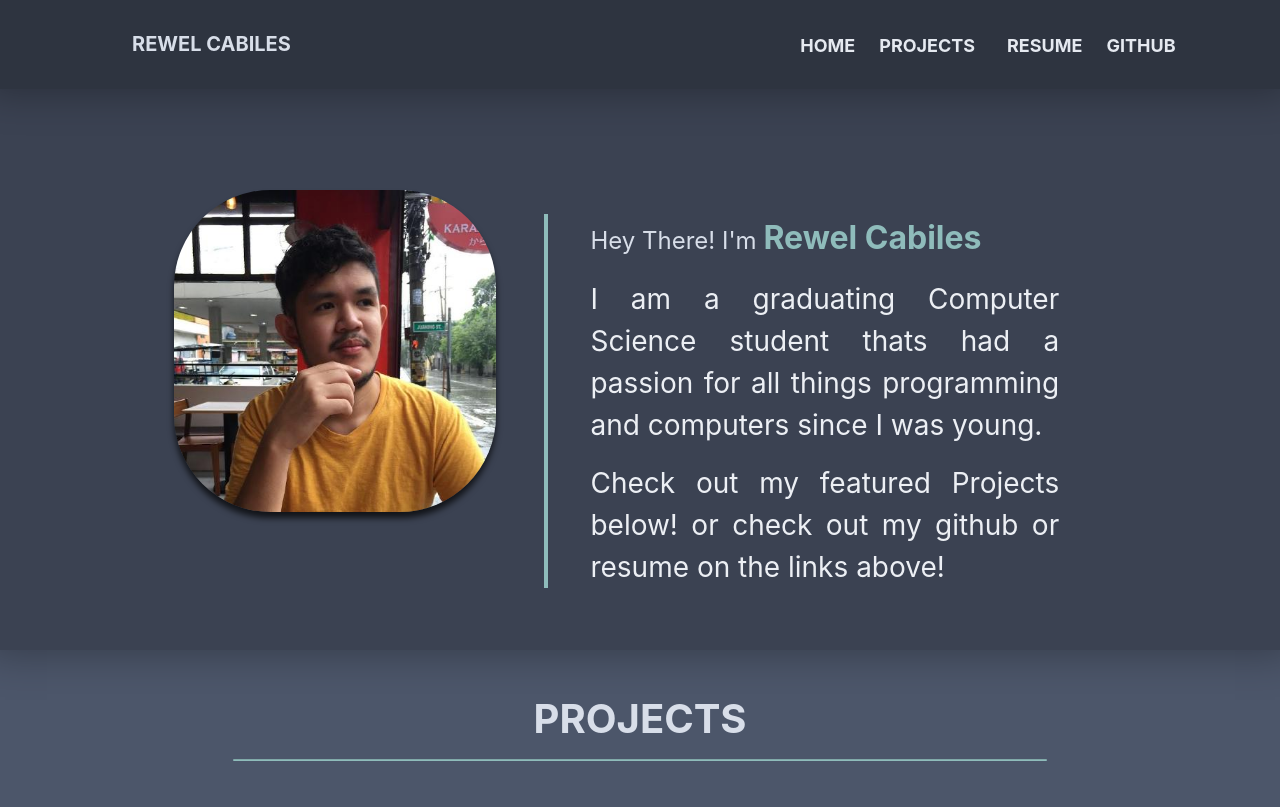
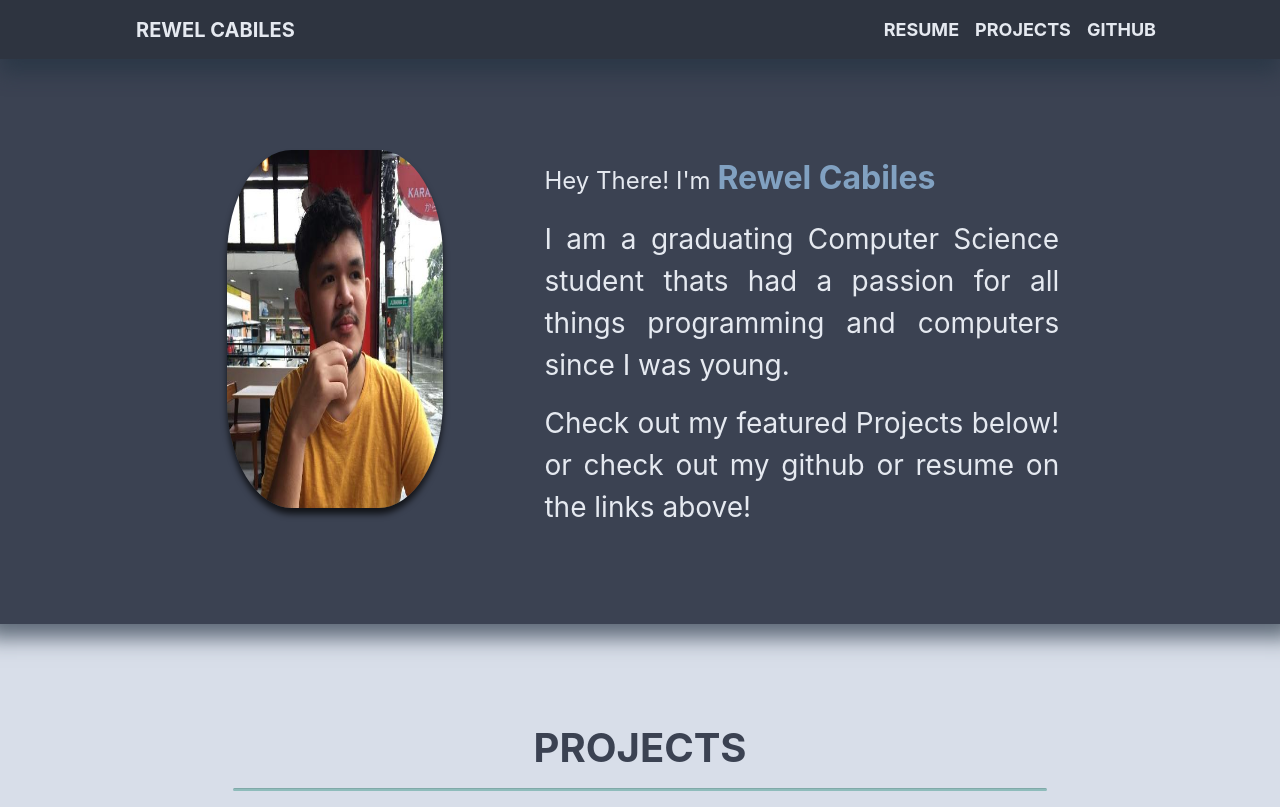
Before and after one commit to rewelcabiles/personal-website, a Flask app: page / in a window 1280 px wide. Shown: the top 807 px of the page. Run offline with Flask 2, Linux system fonts and the light colour scheme; some libraries are stand-ins or nearby versions; grey boxes are pictures that could not be loaded.

Commit message:
Changed color scheme, made more responsive

```diff
--- a/static/css/main.css
+++ b/static/css/main.css
@@ -10,6 +10,13 @@
     --frost-2:#88c0d0;
     --frost-3:#81a1c1;
     --frost-4:#5e81ac;
+
+    --nav-bar-bg: var(--nord-1);
+    --text-light: var(--polar-2);
+    --text-dark: var(--nord-2);
+
+    --highlight-1: var(--frost-3);
+    --highlight-2: var(--frost-1)
 }
 
 html {
@@ -18,5 +25,5 @@ html {
 }
 
 body {
-    background-color: var(--nord-4);
+    background-color: var(--nord-1);
 }
--- a/static/css/main_page_top_header.css
+++ b/static/css/main_page_top_header.css
@@ -1,39 +1,43 @@
 .top_text{
-    color: var(--polar-1);
+    color: var(--text-light);
     font-size: 24px;
 }
 
 .top_text b {
-    color: var(--frost-1);
+    color: var(--highlight-1);
     font-size: 32px;
 }
 
 .top_main_text {
-    color: var(--polar-3);
+    color: var(--text-light);
     text-align: justify;
     font-size: 28px;
 
 }
 
 .top_header {
-    padding-top: 190px;
+    padding-top: 150px;
+    padding-bottom: 80px;
     padding-left: 13%;
     padding-right: 18%;
-
     background-color: var(--nord-2);
-    box-shadow: 0 4px 40px RGBA(0, 0, 0, 0.3);
+    box-shadow: 0 14px 20px RGBA(37, 51, 67, 0.68);
 }
 
-.border_Left {
-    border-left: 4px solid var(--frost-1);
-    padding-left: 42px;
+.border_bottom {
+
+}
+
+.border_top {
+
 }
 
 .top_header img{
     border-radius: 30%;
-    object-fit: contain;
-    height:70%;
+    object-fit: fill;
+    width:60%;
     box-shadow: 0 6px 6px RGBA(0, 0, 0, 0.7);
+    margin-bottom: 10%;
 }
 .slidein {
     left:2400px;
@@ -66,36 +70,96 @@
 }
 
 .transition {
-    background-color: var(--nord-4);
+    background-color: var(--polar-1);
     padding: 45PX;
+    padding-top: 100px;
     padding-left: 17%;
     padding-right: 17%;
     padding-bottom: 5px !important;
 }
 
 .transition h3{
-    color: var(--polar-1);
+    color: var(--text-dark);
     font-size: 40px;
     text-align: center;
 }
 
 
 .transition hr {
-    background-color: var(--frost-1);
-    height: 1px;
+    background-color: var(--highlight-2);
+    height: 2px;
     border-radius: 50px;
 }
 
 .projects_showcase {
     left: 0px;
-    padding: 45px;
+    padding: 40px;
     padding-left: 17%;
     padding-right: 17%;
+    background-color: var(--polar-1);
+}
+
+.project_details{
     background-color: var(--nord-4);
+    padding: 20px;
+    padding-bottom: 0px !important;
+    border-top-right-radius: 20px;
+    border-bottom-right-radius: 20px;
+}
+
+.vidya{
+    object-fit: cover;
+    border-top-left-radius: 20px;
+    border-bottom-left-radius: 20px;
+    width: 100%;
+    height: 100%;
+}
+
+@media (max-width: 768px) {
+    .project_details{
+        border-top-right-radius: 0px;
+        border-bottom-right-radius: 20px;
+        border-bottom-left-radius: 20px;
+    }
+    .vidya{
+        object-fit: cover;
+        border-top-left-radius: 20px;
+        border-top-right-radius: 20px;
+        border-bottom-left-radius: 0px;
+    }
+    .top_text{
+        color: var(--text-light);
+        font-size: 17px;
+    }
+
+    .top_text b {
+        color: var(--highlight-1);
+        font-size: 21px;
+    }
+
+    .top_main_text {
+        color: var(--text-light);
+        text-align: justify;
+        font-size: 19px;
+
+    }
+    .top_header {
+        padding-left: 10%;
+        padding-right: 10%;
+        padding-bottom: 10%;
+        background-color: var(--nord-2);
+        box-shadow: 0 4px 40px RGBA(0, 0, 0, 0.3);
+    }
+
+
 }
 
 .project_detail_titles > h2 {
-    color: var(--polar-3);
+    color: var(--text-light);
+}
+.project_details > p {
+    color: var(--text-light);
+    text-align: justify;
 }
 
 .project_detail_titles > a,
@@ -104,32 +168,23 @@
 .project_detail_titles > a:active {
     padding: 0px;
     margin: 0px;
-    color: var(--polar-3);
+    color: var(--text-light);
     text-decoration: none;
     font-size: 22px;
 }
 
 .project_details hr {
-    background-color: var(--frost-1);
+    background-color: var(--highlight-2);
     border-radius: 40px;
     height: 2px;
     margin-top: 0px;
     margin-bottom: 20px;
 }
 
-.project_details p {
-    color: var(--polar-1);
-    text-align: justify;
-}
 
-.vidya{
-    object-fit: cover;
-    border-radius: 2%;
-    width: 100%;
-}
 
 .slide_up {
-    background-color: var(--nord-4);
+    background-color: var(--polar-1);
     top:2400px;
     position: relative;
     -webkit-animation-name: animation1; /* Safari 4.0 - 8.0 */
--- a/static/css/titlebar.css
+++ b/static/css/titlebar.css
@@ -1,38 +1,39 @@
-.title_bar {
-    z-index: 100;
-    padding-top : 32px;
-    padding-left: 100px;
-    padding-right: 100px;
-    padding-bottom: 14px;
-
-    background-color: var(--nord-1);
-    position:fixed;
-    width: 102vw;
-    box-shadow: 0 4px 40px RGBA(0, 0, 0, 0.3);
+.navbar {
+    -top: 120px;
+    background-color: var(--nav-bar-bg);
+    box-shadow: 0 14px 20px RGBA(37, 51, 67, 0.68);
 }
 
-.title_bar p{
-    padding-left: 32px;
-    color: var(--polar-2);
-    font-weight: bolder;
-    font-size: 18px;
+.navbar-toggler i {
 
-
-}
-
-.title_title {
-    font-size: 20px;
-    padding-left: 32px;
-    font-weight: bolder;
     color: var(--polar-1);
 }
 
-.title_bar_link > a,
-.title_bar_link > a:hover,
-.title_bar_link > a:visited,
-.title_bar_link > a:active {
+.navbar-nav {
+    padding-right: 100px;
+}
+
+.nav-item a{
+    padding-left: 32px;
+    color: var(--text-light);
+    font-weight: bolder;
+    font-size: 24px;
+}
+
+.navbar-brand,
+.navbar-brand:hover {
+    padding-left: 120px;
+    font-weight: bolder;
+    color: var(--text-light);
     text-decoration: none;
-    color: var(--polar-2);
+}
+
+.nav-item a,
+.nav-item a:hover,
+.nav-item a:visited,
+.nav-item a:active {
+    text-decoration: none;
+    color: var(--text-light);
     font-weight: bolder;
     padding-left: 24px;
     font-size: 18px;
--- a/templates/boilerplate.html
+++ b/templates/boilerplate.html
@@ -10,20 +10,27 @@
     {% block head %}{% endblock %}
   </head>
   <body>
-    <div class="row title_bar">
-        <div class="col no-gutters d-flex justify-content-between ">
-            <div>
-                <h4 class="title_title">REWEL CABILES</h4>
-            </div>
-            <div></div>
-            <div class="d-flex title_bar_link">
-                <p>HOME</p>
-                <a href="#projects">PROJECTS</a>
-                <p>RESUME</p>
-                <a target="_blank" href="https://www.github.com/rewelcabiles">GITHUB</a>
-            </div>
-        </div>
-    </div>
+
+    <nav class="navbar fixed-top navbar-expand-md d-flex">
+      <a class="navbar-brand" href="/">REWEL CABILES</a>
+      <button class="navbar-toggler" type="button" data-toggle="collapse" data-target="#collapsibleNavbar">
+        <i class="bi bi-caret-down"></i>
+      </button>
+      <div class="collapse navbar-collapse " id="collapsibleNavbar">
+        <ul class="navbar-nav ml-auto">
+          <li class="nav-item">
+            <a class="nav-link" href="#">RESUME</a>
+          </li>
+          <li class="nav-item">
+            <a class="nav-link" href="#projects">PROJECTS</a>
+          </li>
+          <li class="nav-item">
+            <a  class="nav-link" target="_blank" href="https://www.github.com/rewelcabiles">GITHUB</a>
+          </li>
+        </ul>
+      </div>
+    </nav>
+
 
     {% block content %}{% endblock %}
 
--- a/templates/index.html
+++ b/templates/index.html
@@ -5,14 +5,14 @@
 
 {% endblock %}
 {% block content %}
-<div class="row">
+<div class="row border_bottom">
 	<div class="col top_header container-fluid">
 		<div class="row ">
-			<div class="col-md-5 d-flex ">
+			<div class="col-lg-5 d-flex img_container">
 				<img class="slidein mx-auto" src="{{ url_for('static', filename='img/common/me.JPG')}}" alt="">
 			</div>
-			<div class="col-md">
-				<div class="slidein_body border_Left mt-md-4">
+			<div class="col-lg">
+				<div class="slidein_body mt-md-1">
 					<p class="top_text">
 						Hey There! I'm <b> Rewel Cabiles </b>
 					</p>
@@ -27,7 +27,7 @@
 		</div>
 	</div>
 </div>
-<div class="row mx-auto transition ">
+<div class="row mx-auto transition border_top">
 	<div class="container-fluid slide_up" id="projects">
 		<h3 class="slide_up"> <b>PROJECTS</b> </h3>
 		<hr>
@@ -35,10 +35,9 @@
 </div>
 
 <div class="projects_showcase ">
-
 	<div class="row mx-auto slide_up">
-		<div class="col-md-4">
-			<video class="vidya img-fluid" autoplay muted loop>
+		<div class="col-md-4 no-gutter mx-0 px-0">
+			<video class="vidya" autoplay muted loop>
 				<source src="{{ url_for('static', filename='img/projects/neon-fire/preview.webm') }}" type="video/mp4">
 				Your browser does not support the video tag.
 			</video> </div>
```
